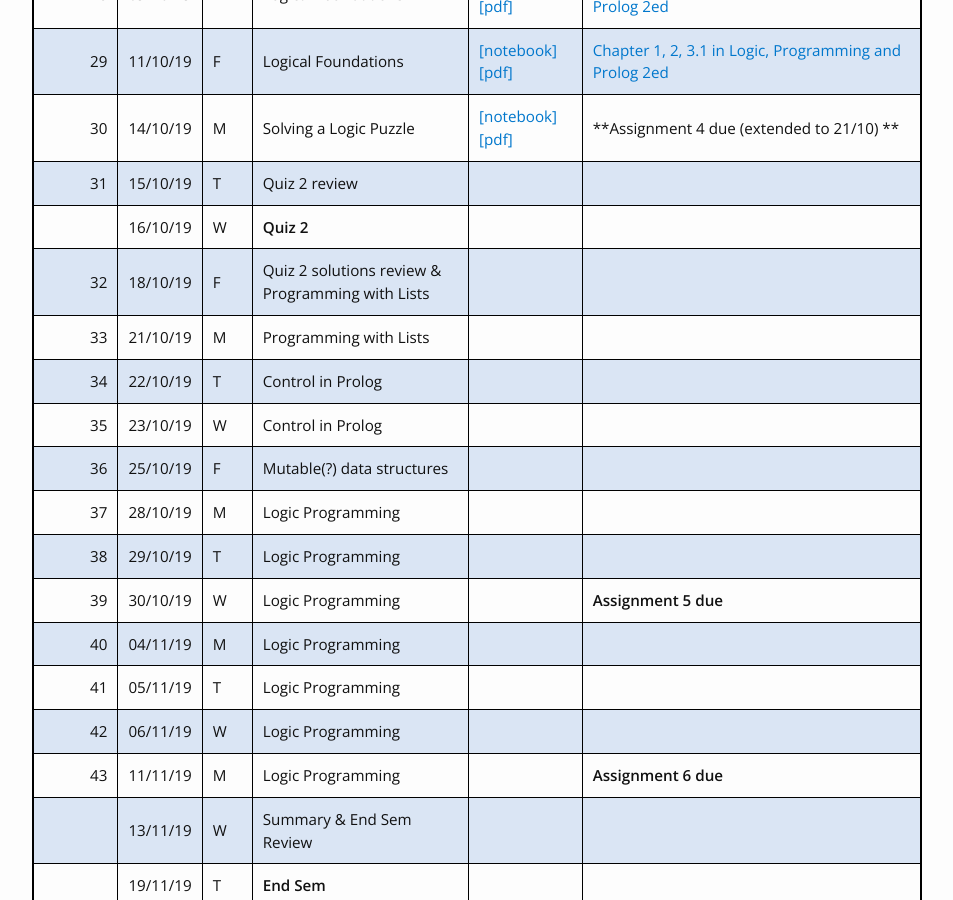
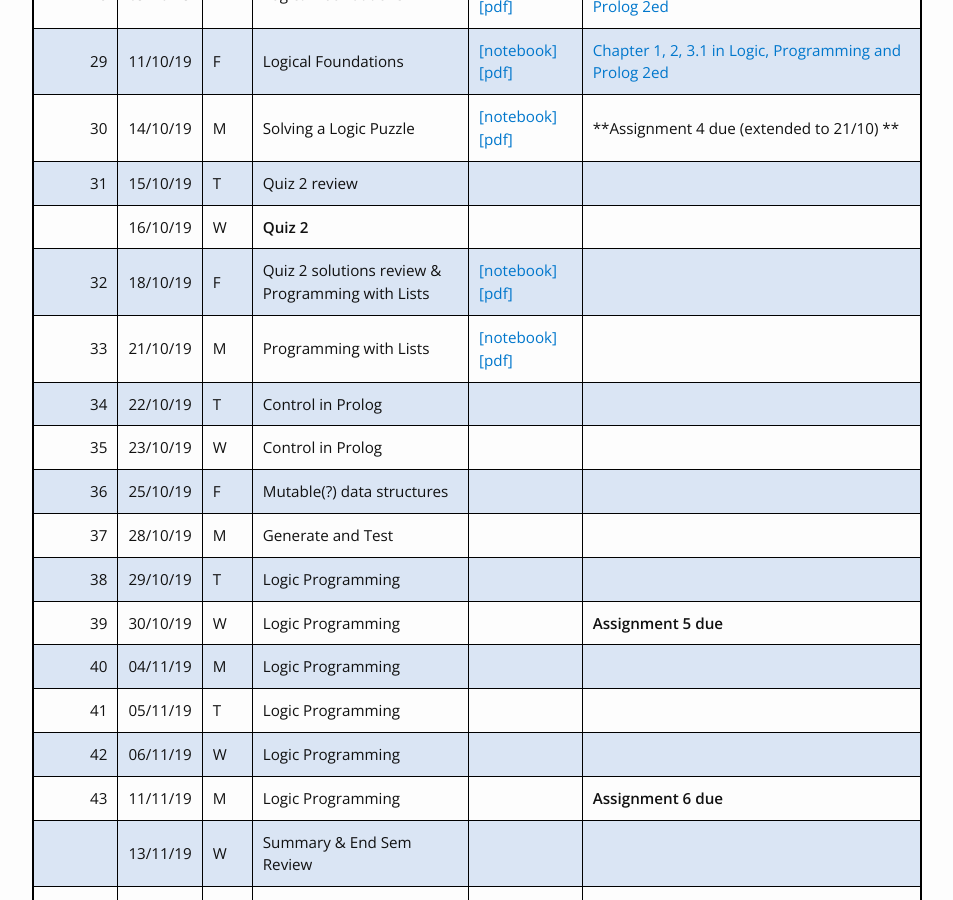
Before and after one commit to kayceesrk/cs3100_m20, a Jekyll site: the page built from schedule.md, in a window 1280 px wide and 900 px high, scrolled down 2408 px. Shown: the whole window, without its empty margins (163-1116 px from the left). Built offline with Jekyll 4.4.1, drawn with Linux system fonts in a browser that asks for light colours; nearby versions of some CDN libraries.

Commit message:
Added more pdfs

```diff
--- a/schedule.md
+++ b/schedule.md
@@ -48,12 +48,12 @@ interactive notebooks are accessed using docker container whose instructions are
 |30|14/10/19|M|Solving a Logic Puzzle| [\[notebook\]](https://github.com/kayceesrk/cs3100_f19/blob/gh-pages/lectures/lec19/lec19.ipynb) [\[pdf\]]({{site.baseurl}}/lectures/lec19/lec19.pdf) |**Assignment 4 due (extended to 21/10) **|
 |31|15/10/19|T|Quiz 2 review|||
 ||16/10/19|W|**Quiz 2**|||
-|32|18/10/19|F|Quiz 2 solutions review & Programming with Lists|||
-|33|21/10/19|M|Programming with Lists|||
+|32|18/10/19|F|Quiz 2 solutions review & Programming with Lists|[\[notebook\]](https://github.com/kayceesrk/cs3100_f19/blob/gh-pages/lectures/lec20/lec20.ipynb) [\[pdf\]]({{site.baseurl}}/lectures/lec20/lec20.pdf)||
+|33|21/10/19|M|Programming with Lists|[\[notebook\]](https://github.com/kayceesrk/cs3100_f19/blob/gh-pages/lectures/lec20/lec20.ipynb) [\[pdf\]]({{site.baseurl}}/lectures/lec20/lec20.pdf)||
 |34|22/10/19|T|Control in Prolog|||
 |35|23/10/19|W|Control in Prolog|||
 |36|25/10/19|F|Mutable(?) data structures|||
-|37|28/10/19|M|Logic Programming|||
+|37|28/10/19|M|Generate and Test|||
 |38|29/10/19|T|Logic Programming|||
 |39|30/10/19|W|Logic Programming||**Assignment 5 due**|
 |40|04/11/19|M|Logic Programming|||
```
Also changed, not shown: 4 other files.
